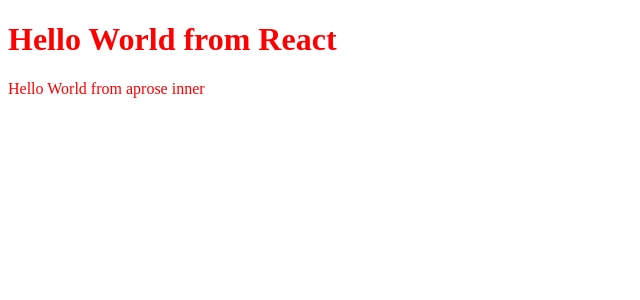
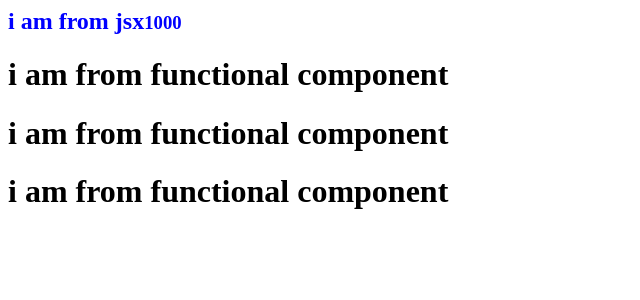
Before and after one commit to aproselalbasha/RIAZ-REACT, a React (Vite) app: page / in a window 1280 px wide. Shown: the top 300 px of the page, without its empty margins (0-640 px from the left). Built offline with nearby package versions, Linux system fonts and the light colour scheme.

Commit message:
15/6/2025

```diff
--- a/App.js
+++ b/App.js
@@ -1,22 +1,26 @@
 import React from "react";
 import ReactDOM from "react-dom/client";
 
-const Heading = document.getElementById("root");
-//React
+const num = 1000;
+//functional component
+const Component = () => {
+  return (
+    <div>
+      <h1>i am from functional component</h1>
+    </div>
+  );
+};
+//react element
+const h2 = (
+  <div className="main">
+    <h2 className="jsx">i am from jsx</h2>
 
-const h1 = React.createElement(
-  "div",
-  { id: "main" },
-  React.createElement("div", {}, [
-    React.createElement("h1", { key: "heading" }, "Hello World from React"),
-    React.createElement("p", { key: "para" }, "Hello World from aprose inner"),
-  ])
+    <h3 className="jsx">{num}</h3>
+    {Component()}
+    <Component />
+    <Component></Component>
+  </div>
 );
-const root = ReactDOM.createRoot(Heading);
-root.render(h1);
-console.log(h1);
 
-//through javascript dom
-// const h1 = document.createElement("h1");
-// h1.innerHTML = "Hello World";
-// Heading.append(h1);
+const root = ReactDOM.createRoot(document.getElementById("root"));
+root.render(h2);
--- a/index.css
+++ b/index.css
@@ -1,3 +1,10 @@
 #main{
 color:red
 }
+.jsx{
+   color: blue;
+   display: inline;
+}
+.main{
+
+}
```
Also changed, not shown: 10 other files (tests, documents, lock files or other folders).
